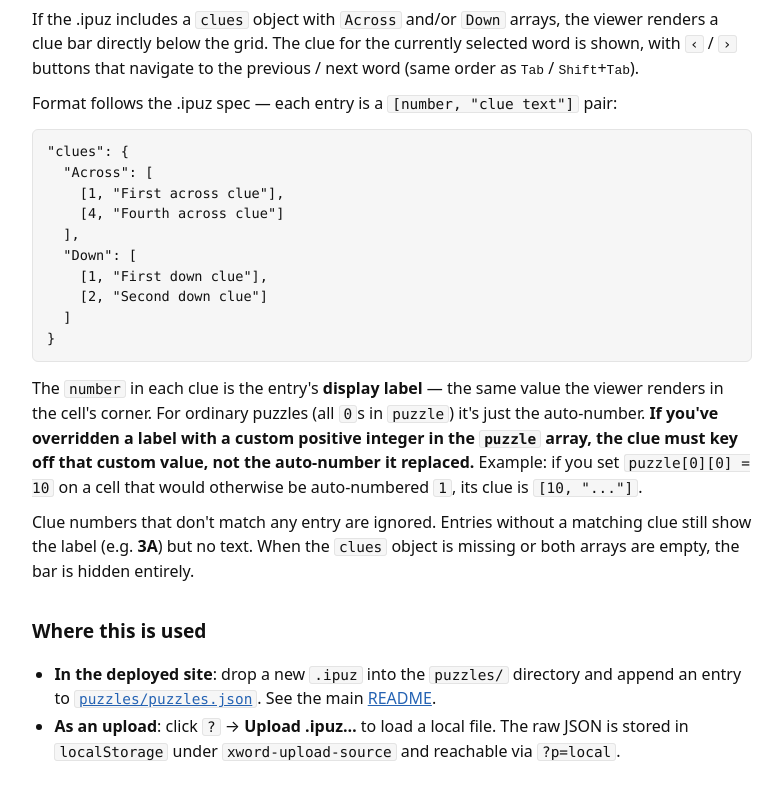
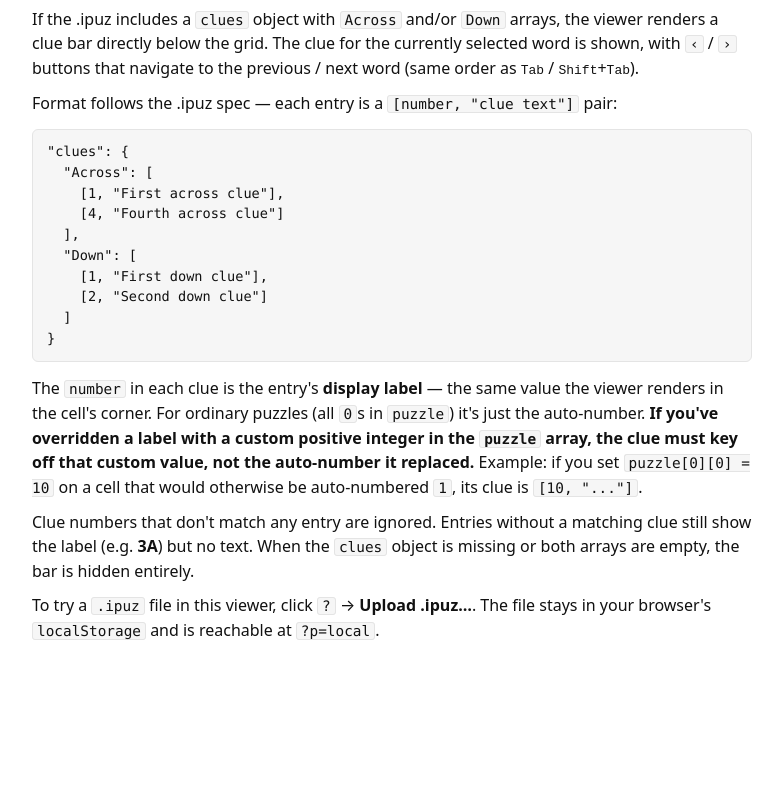
Before and after one commit to twenders/carringtonhouse, a plain HTML site: page ipuz-format.html in a window 1280 px wide. Shown: the part 2470-3270 px from the top of the page, without its empty margins (248-1031 px from the left). After the commit the page ends 3203 px from the top, so only its background shows below. Drawn offline with Linux system fonts and the light colour scheme.

Commit message:
ipuz-format: drop maintainer-only deploy note

```diff
--- a/ipuz-format.html
+++ b/ipuz-format.html
@@ -205,11 +205,6 @@ F G H</code></pre>
 
   <p>Clue numbers that don't match any entry are ignored. Entries without a matching clue still show the label (e.g. <strong>3A</strong>) but no text. When the <code>clues</code> object is missing or both arrays are empty, the bar is hidden entirely.</p>
 
-  <h2>Where this is used</h2>
-
-  <ul>
-    <li><strong>In the deployed site</strong>: drop a new <code>.ipuz</code> into the <code>puzzles/</code> directory and append an entry to <a href="./puzzles/puzzles.json"><code>puzzles/puzzles.json</code></a>. See the main <a href="./README.md">README</a>.</li>
-    <li><strong>As an upload</strong>: click <code>?</code> → <strong>Upload .ipuz…</strong> to load a local file. The raw JSON is stored in <code>localStorage</code> under <code>xword-upload-source</code> and reachable via <code>?p=local</code>.</li>
-  </ul>
+  <p>To try a <code>.ipuz</code> file in this viewer, click <code>?</code> → <strong>Upload .ipuz…</strong>. The file stays in your browser's <code>localStorage</code> and is reachable at <code>?p=local</code>.</p>
 </body>
 </html>
```
